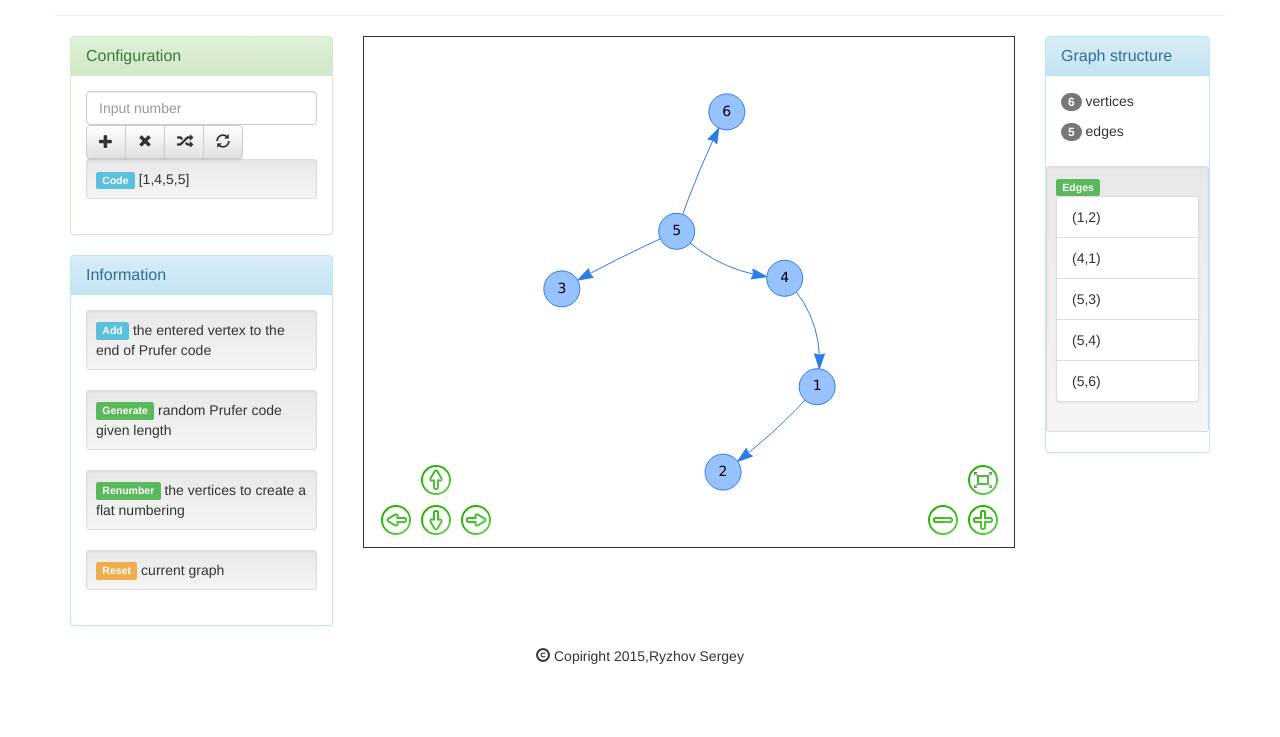
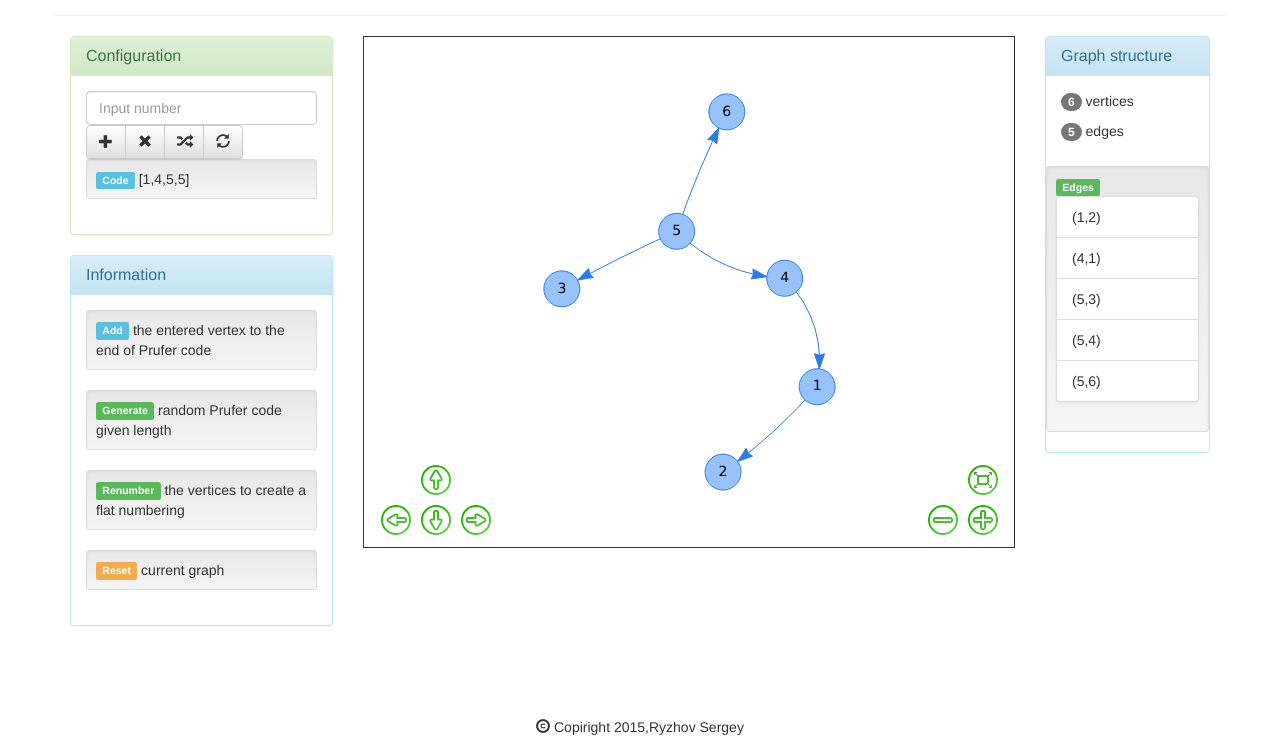
Before and after one commit to SergeyRyzhov/juggler, a website: page public/index.html in a window 1280 px wide. Shown: the part 732-1469 px from the top of the page. Before the commit the page ends 1398 px from the top, so only its background shows below. Drawn offline with nearby package versions, Linux system fonts and the light colour scheme; files that its build step writes are made by us from their sources.

Commit message:
Fix layout

```diff
--- a/public/index.html
+++ b/public/index.html
@@ -35,11 +35,11 @@
 
 <body class='container'>
   <div class='row'>
-      <div class='container js-full-height' data-bind='component: { name: "juggler-prufer"}'>
-      </div>
-      <div class='container js-full-height' data-bind='component: { name: "juggler-orgraph"}'>
-      </div>
+    <div class='container js-full-height' data-bind='component: { name: "juggler-prufer"}'>
     </div>
+    <div class='container js-full-height' data-bind='component: { name: "juggler-orgraph"}'>
+    </div>
+  </div>
   <center>
     <footer>
       <icon aria-hidden="true" class="glyphicon glyphicon-copyright-mark"></icon>
@@ -51,10 +51,8 @@
       console.info('Page loaded');
       ko.applyBindings();
 
-      // var containers = document.querySelectorAll('.js-full-height');
-      // _.each(containers, function(container) {
-      //   container.style['min-height'] = window.innerHeight + 'px';
-      // });
+      var container = document.querySelector('.js-full-height:last-child');
+      container.style['min-height'] = window.innerHeight + 'px';
     });
   </script>
 </body>
```
